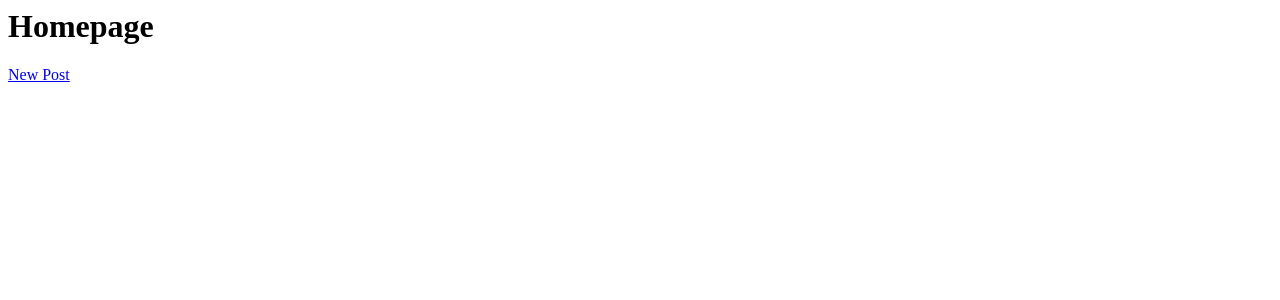
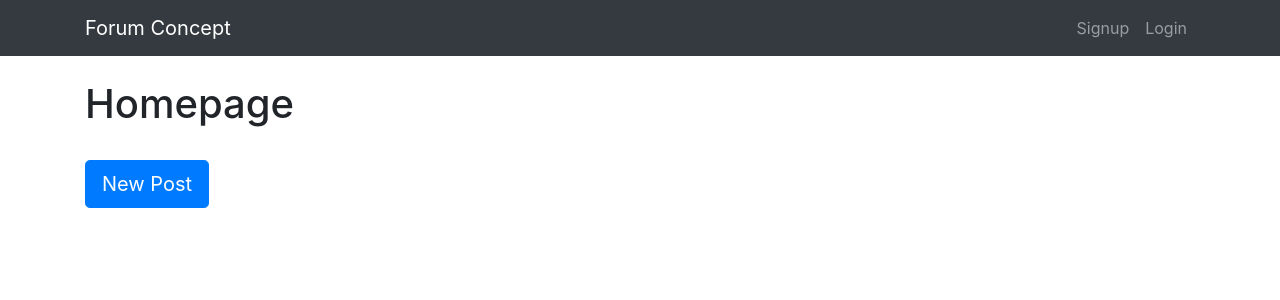
Before and after one commit to JoannaWilk/django_forum_concept, a Django app: page / in a window 1280 px wide. Shown: the top 300 px of the page. Run offline with Django 3.2, Linux system fonts and the light colour scheme; data that the repository does not hold is empty; some libraries are stand-ins or nearby versions.

Commit message:
change look of the website
* add Bootstrap classes to buttons definitions
* add Bootstrap Navbar
* add table for displaying posts at homepage
* add base.html as a template for other html sites

```diff
--- a/forumconcept/settings.py
+++ b/forumconcept/settings.py
@@ -56,7 +56,7 @@ ROOT_URLCONF = 'forumconcept.urls'
 TEMPLATES = [
     {
         'BACKEND': 'django.template.backends.django.DjangoTemplates',
-        'DIRS': [],
+        'DIRS': ['templates'],
         'APP_DIRS': True,
         'OPTIONS': {
             'context_processors': [
--- a/posts/models.py
+++ b/posts/models.py
@@ -7,3 +7,6 @@ class Post(models.Model):
     pub_date = models.DateTimeField()
     author = models.ForeignKey(User, on_delete=models.CASCADE)
     votes_total = models.IntegerField(default=0)
+
+    def pub_date_pretty(self):
+        return self.pub_date.strftime('%b %e %Y')
--- a/posts/templates/posts/home.html
+++ b/posts/templates/posts/home.html
@@ -1,25 +1,44 @@
+{% extends 'base.html' %}
+{% block content %}
+<br />
 <h1>Homepage</h1>
-<a href="{% url 'posts:create' %}">New Post</a>
+<br />
+<a class="btn btn-primary btn-lg" href="{% url 'posts:create' %}">New Post</a>
 
+<br />
 <br />
 <br />
 
 {% for post in posts.all %}
 
-<form method="POST" action="{% url 'posts:upvote' post.id %}">
+<table>
+  <tr>
+    <td style="padding-right: 20px;">
+      <a href="#" onclick="document.getElementById('upvote{{ post.id }}').submit()">
+        <i class="fas fa-caret-up"></i>
+      </a>
+      <br />{{ post.votes_total }}<br />
+      <a href="#" onclick="document.getElementById('downvote{{ post.id }}').submit()">
+        <i class="fas fa-caret-down"></i>
+      </a>
+      </td>
+    <td><a href="{{ post.url }}">{{ post.title }}</a>
+      <br />{{ post.pub_date_pretty }} by {{ post.author.username }}
+    </td>
+  </tr>
+</table>
+<br />
+
+<form id="upvote{{ post.id }}" method="POST" action="{% url 'posts:upvote' post.id %}">
   {% csrf_token %}
-  <input type="submit" value="UP">
+  <input type="hidden">
 </form>
 
-{{ post.votes_total }}
-
-<form method="POST" action="{% url 'posts:downvote' post.id %}">
+<form id="downvote{{ post.id }}" method="POST" action="{% url 'posts:downvote' post.id %}">
   {% csrf_token %}
-  <input type="submit" value="DOWN">
+  <input type="hidden">
 </form>
 
-<a href="{{ post.url }}">{{ post.title }}</a>
-<br />
-{{ post.pub_date }} by {{ post.author.username }}
-<br />
 {% endfor %}
+
+{% endblock %}
--- /dev/null
+++ b/templates/base.html
@@ -0,0 +1,57 @@
+<!doctype html>
+<html lang="en">
+  <head>
+    <!-- Required meta tags -->
+    <meta charset="utf-8">
+    <meta name="viewport" content="width=device-width, initial-scale=1, shrink-to-fit=no">
+
+    <!-- Bootstrap CSS -->
+    <link rel="stylesheet" href="https://stackpath.bootstrapcdn.com/bootstrap/4.1.1/css/bootstrap.min.css" integrity="sha384-WskhaSGFgHYWDcbwN70/dfYBj47jz9qbsMId/iRN3ewGhXQFZCSftd1LZCfmhktB" crossorigin="anonymous">
+    <link rel="stylesheet" href="https://use.fontawesome.com/releases/v5.0.13/css/all.css" integrity="sha384-DNOHZ68U8hZfKXOrtjWvjxusGo9WQnrNx2sqG0tfsghAvtVlRW3tvkXWZh58N9jp" crossorigin="anonymous">
+
+    <title>Forum Concept Project</title>
+  </head>
+  <body>
+    <!-- Text -->
+
+    <nav class="navbar navbar-expand-lg navbar-dark bg-dark">
+      <div class="container">
+        <a class="navbar-brand" href="{% url 'home' %}">Forum Concept</a>
+        <button class="navbar-toggler" type="button" data-toggle="collapse" data-target="#navbarNav">
+          <span class="navbar-toggler-icon"></span>
+        </button>
+        <div class="collapse navbar-collapse" id="navbarNav">
+          <ul class="nav navbar-nav ml-auto">
+            {% if user.is_authenticated %}
+            <li class="nav-item">
+              <a class="nav-link" href="#" onclick="document.getElementById('logout').submit()">Logout</a>
+              <form id="logout" method="POST" action="{% url 'useraccounts:logout' %}">
+                {% csrf_token %}
+                <input type="hidden">
+              </form>
+            </li>
+            {% else %}
+            <li class="nav-item">
+              <a class="nav-link" href="{% url 'useraccounts:signup' %}">Signup</a>
+            </li>
+            <li class="nav-item">
+              <a class="nav-link" href="{% url 'useraccounts:login' %}">Login</a>
+            </li>
+            {% endif %}
+          </ul>
+        </div>
+      </div>
+    </nav>
+
+    <div class="container">
+      {% block content %}
+      {% endblock %}
+    </div>
+
+    <!-- Optional JavaScript -->
+    <!-- jQuery first, then Popper.js, then Bootstrap JS -->
+    <script src="https://code.jquery.com/jquery-3.3.1.slim.min.js" integrity="sha384-q8i/X+965DzO0rT7abK41JStQIAqVgRVzpbzo5smXKp4YfRvH+8abtTE1Pi6jizo" crossorigin="anonymous"></script>
+    <script src="https://cdnjs.cloudflare.com/ajax/libs/popper.js/1.14.3/umd/popper.min.js" integrity="sha384-ZMP7rVo3mIykV+2+9J3UJ46jBk0WLaUAdn689aCwoqbBJiSnjAK/l8WvCWPIPm49" crossorigin="anonymous"></script>
+    <script src="https://stackpath.bootstrapcdn.com/bootstrap/4.1.1/js/bootstrap.min.js" integrity="sha384-smHYKdLADwkXOn1EmN1qk/HfnUcbVRZyYmZ4qpPea6sjB/pTJ0euyQp0Mk8ck+5T" crossorigin="anonymous"></script>
+  </body>
+</html>
--- a/useraccounts/urls.py
+++ b/useraccounts/urls.py
@@ -6,4 +6,5 @@ app_name = 'useraccounts'
 urlpatterns = [
     url(r'^signup/', views.signup, name='signup'),
     url(r'^login/', views.userlogin, name='login'),
+    url(r'^logout/', views.userlogout, name='logout'),
 ]
```
Also changed, not shown: posts/templates/posts/create.html (+9 -2 lines), useraccounts/templates/useraccounts/login.html (+8 -2 lines), useraccounts/templates/useraccounts/signup.html (+8 -2 lines), useraccounts/views.py (+7 -3 lines).
